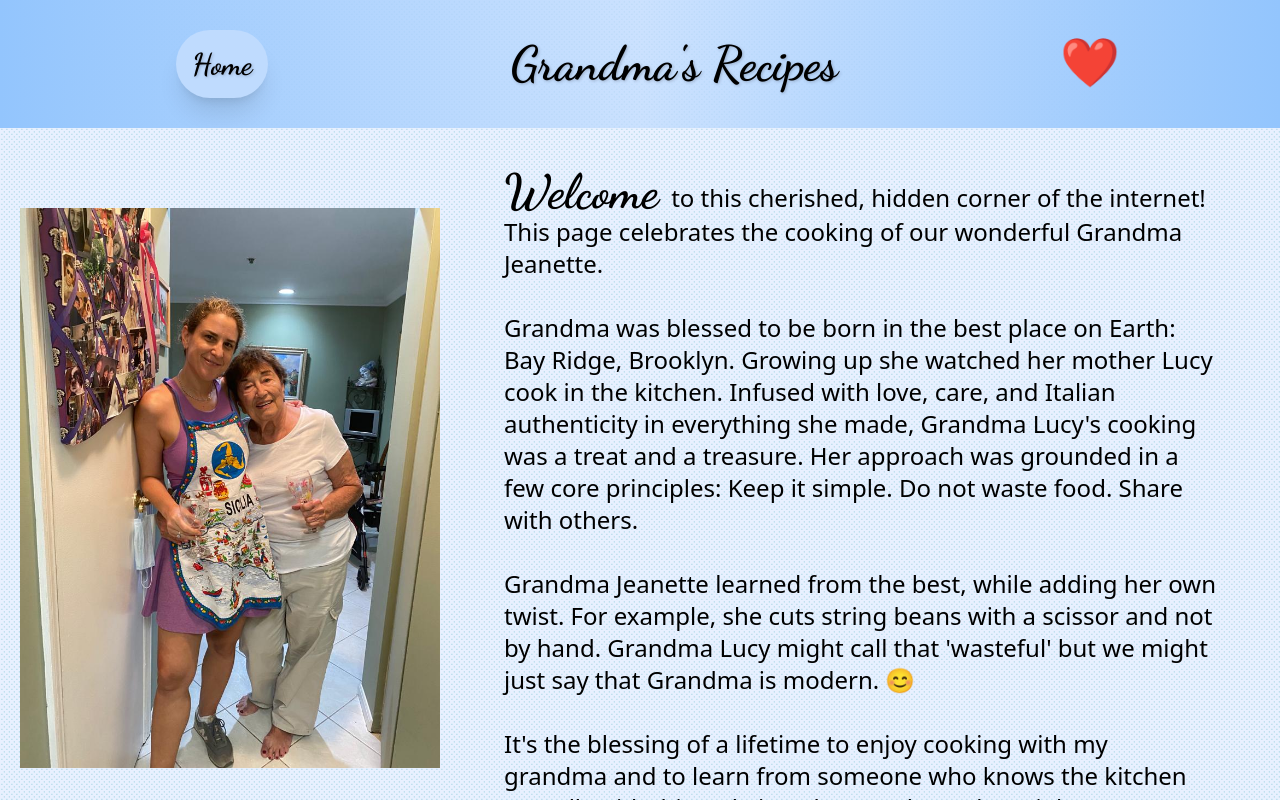
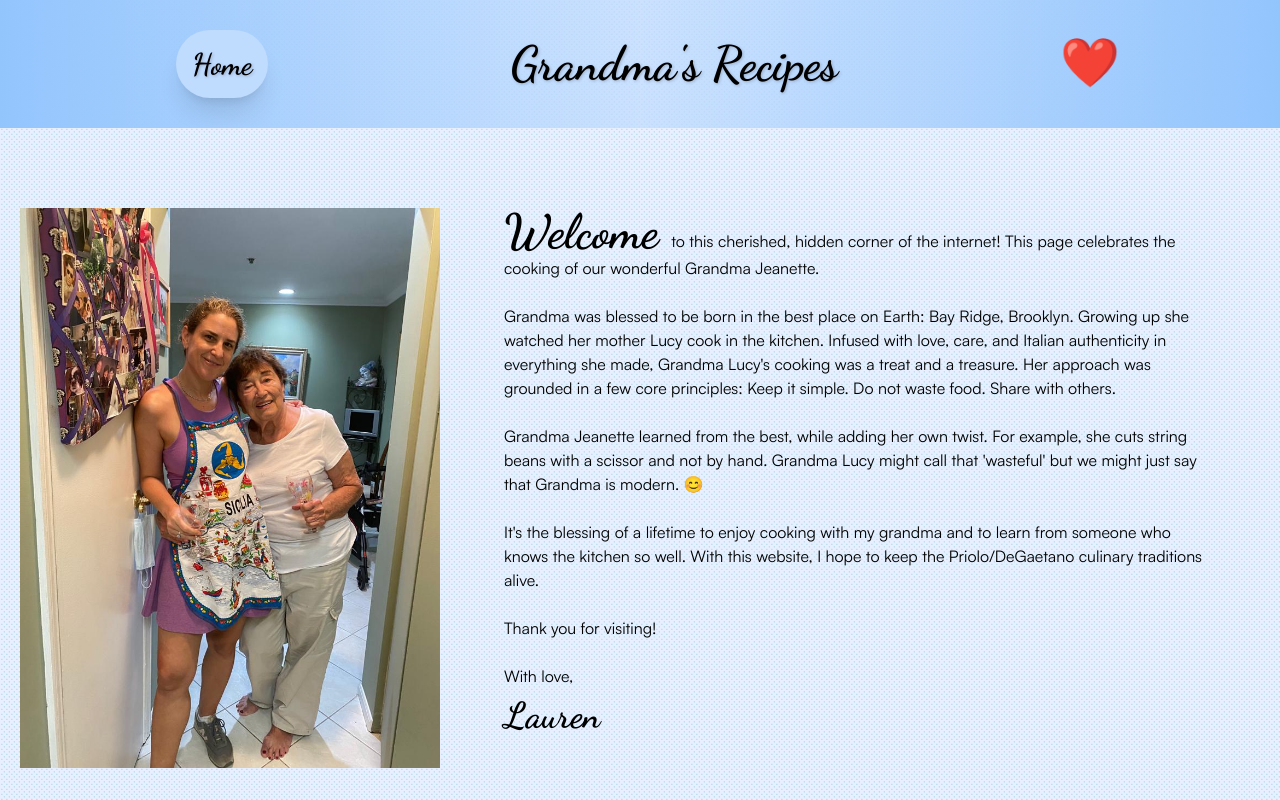
Before and after one commit to swersk/Grandmas_Recipes, a React (Vite) app: page /about in a window 1280 px wide. Shown: the top 800 px of the page. Built offline with nearby package versions, Linux system fonts and the light colour scheme; what tailwindcss-box-shadow would draw is missing.

Commit message:
v1 done!

```diff
--- a/src/components/About.jsx
+++ b/src/components/About.jsx
@@ -13,9 +13,9 @@ export default function About() {
     <>
       <div className="flex">
         <img src="./us.jpg" alt="pic of Grandma and I" className="mt-20 h-[70vh] mb-36 ml-5" />
-        <div className=" text-black p-4 text-start ml-12 mr-12 mt-6">
+        <div className=" text-black p-4 text-start ml-12 mr-12 mt-16">
 
-        <span className="font-dancing-bold text-5xl">Welcome </span> <span className="font-satoshi-bold text-2xl">to this cherished, hidden corner of the internet! This page celebrates the cooking of our wonderful Grandma Jeanette.
+        <span className="font-dancing-bold text-5xl">Welcome </span> <span className="font-satoshi-regular text-1xl">to this cherished, hidden corner of the internet! This page celebrates the cooking of our wonderful Grandma Jeanette.
           <br /><br />
           Grandma was blessed to be born in the best place on Earth: Bay Ridge, Brooklyn. Growing up she watched her mother Lucy cook in the kitchen. Infused with love, care, and Italian authenticity in everything she made, Grandma Lucy's cooking was a treat and a treasure.
           Her approach was grounded in a few core principles: Keep it simple. Do not waste food. Share with others.
@@ -27,7 +27,7 @@ export default function About() {
           Thank you for visiting!
           <br /><br />
           With love,</span>
-          <p className="font-dancing-bold text-3xl">Lauren</p>
+          <p className="font-dancing-bold text-4xl mt-2">Lauren</p>
         </div>
       </div>
     </>
--- a/src/components/Header.jsx
+++ b/src/components/Header.jsx
@@ -29,7 +29,7 @@ export default function Header() {
         </div>
       ) : (
         <div id="header" className="font-dancing-bold text-5xl h-32 flex items-center justify-between content-between  text-black bg-gradient-to-r from-blue-300 via-blue-200/70 to-blue-300">
-          <Link className="rounded-full text-3xl bg-blue-200 p-4 mr-5 hover:bg-blue-100/80 transition-colors duration-150 ml-44 text-shadow-sm shadow-xl" to="/" onClick={handleClick}>Home</Link>
+          <Link className="rounded-full text-3xl bg-blue-200 p-3 hover:bg-blue-100/80 transition-colors duration-150 ml-44 text-shadow-sm shadow-xl" to="/" onClick={handleClick}>Home</Link>
           <p className="text-5xl text-shadow-sm ml-[22px]">Grandma's Recipes</p>
           <Link className="rounded-full text-3xl bg-blue-200 p-4 mr-36 hover:bg-blue-100/80 transition-colors duration-150 text-shadow-sm shadow-xl " to="/about">About</Link>
         </div>
--- a/src/components/Recipes.jsx
+++ b/src/components/Recipes.jsx
@@ -63,7 +63,7 @@ export default function Recipes() {
               <Link
                 to={`/${recipe.title.toLowerCase().replace(/\s+/g, "-")}`}
                 key={index}
-                className="flex flex-col items-center justify-center p-3 h-96 "
+                className="flex flex-col items-center justify-center p-3 h-96"
                 onClick={() => handleClick(recipe)}
               >
                 <div className="w-full h-80 flex justify-center ">
--- a/src/components/Search.jsx
+++ b/src/components/Search.jsx
@@ -30,7 +30,7 @@ export default function Search() {
 
   return (
     <>
-      <i className="fa-solid fa-magnifying-glass text-2xl ml-32 text-black text-shadow-sm rounded-full bg-blue-200 p-4 mr-32 hover:bg-blue-100/80 transition-colors duration-150 shadow-xl">
+      <i className="fa-solid fa-magnifying-glass text-2xl ml-36 text-black text-shadow-sm rounded-full bg-blue-200 p-4 mr-32 hover:bg-blue-100/80 transition-colors duration-150 shadow-xl">
         <input
           type="text"
           id="search-bar"
--- a/src/data/recipes.js
+++ b/src/data/recipes.js
@@ -1,6 +1,6 @@
 const recipesData = [
   {
-    title: "Famous Lentil Soup",
+    title: "Lentil Soup",
     img: './lentil-soup-5.JPG',
     alt_text: 'Lentil Soup',
     video: 'https://www.youtube.com/embed/y5OfVFilTq4',
```
